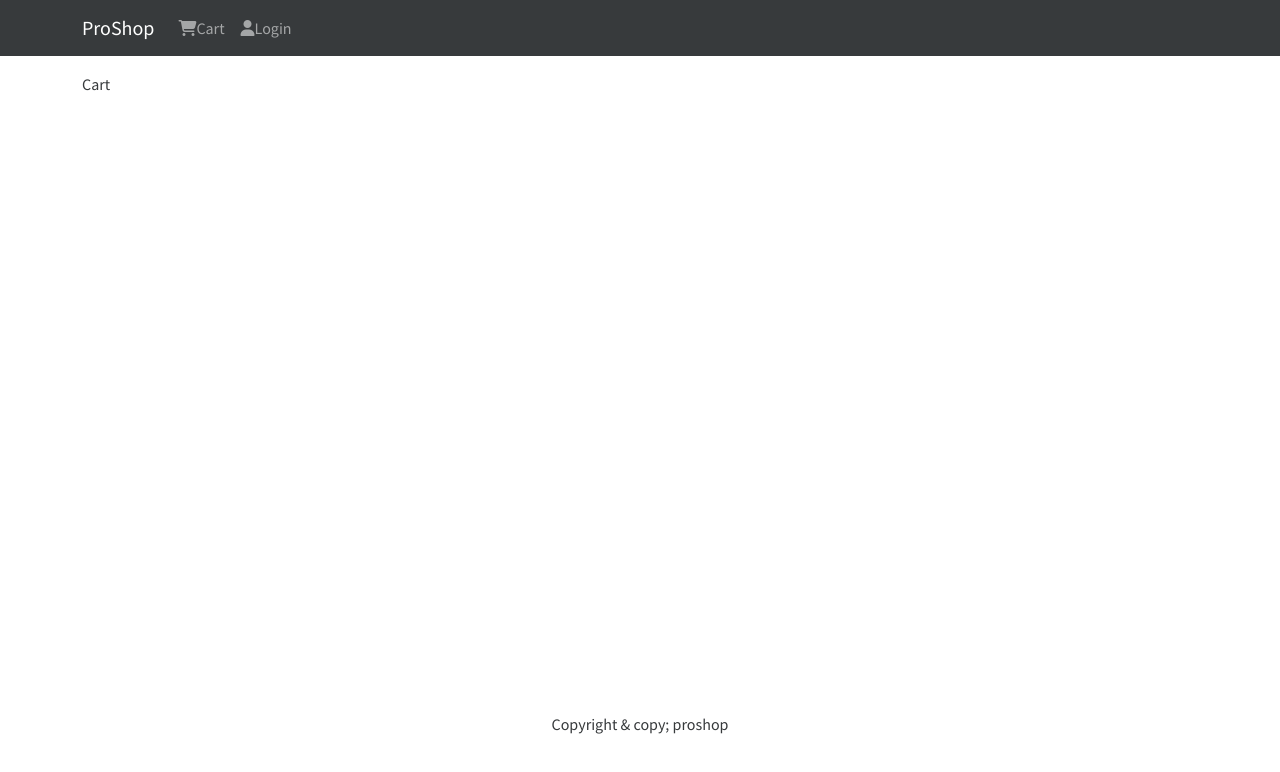
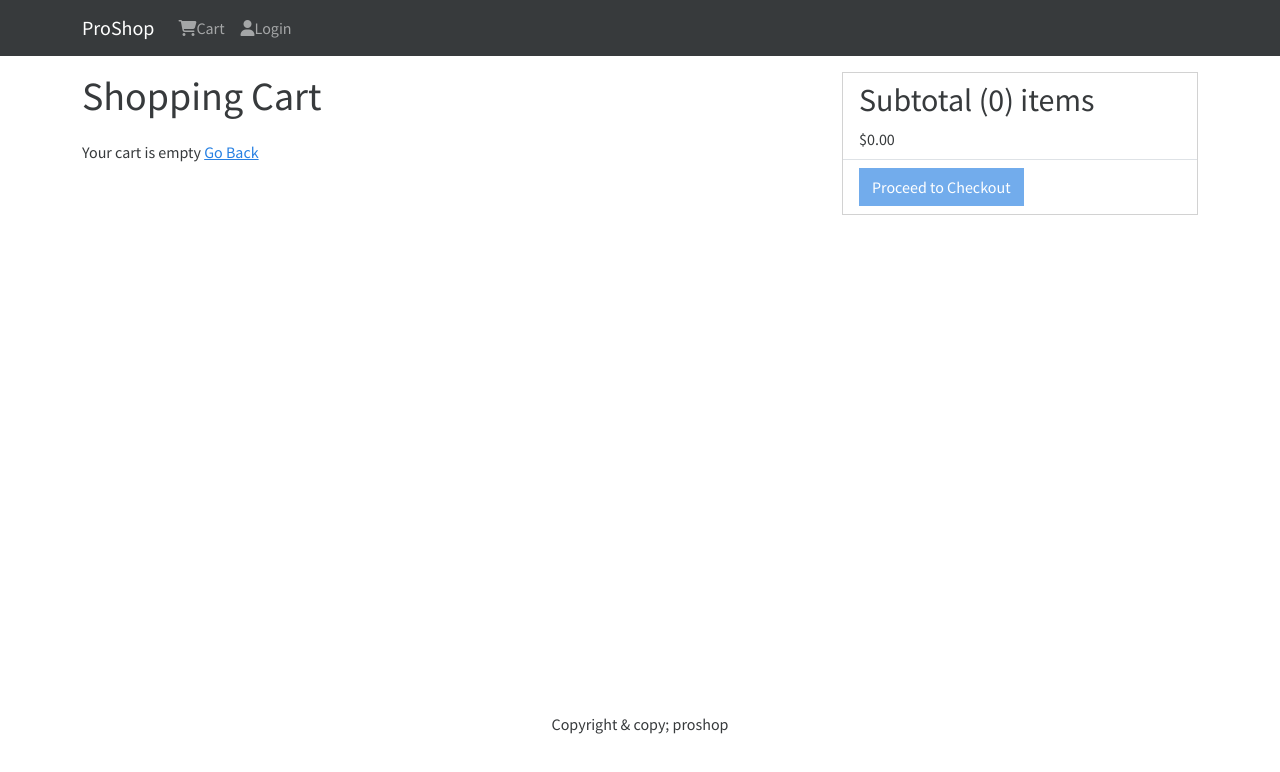
Before and after one commit to tobias-barakaa/eco, a React (Create React App) app in the folder frontend/: page /cart/1 in a window 1280 px wide. Shown: the top 772 px of the page. Built offline with nearby package versions, Linux system fonts and the light colour scheme.

Commit message:
function query

```diff
--- a/frontend/src/screens/CartScreen.js
+++ b/frontend/src/screens/CartScreen.js
@@ -1,7 +1,7 @@
 import React, { useEffect } from 'react'
-import { Button, Col, Form, Row, Image } from 'react-bootstrap'
+import { Button, Col, Form, Row, Image, ListGroup, Card } from 'react-bootstrap'
 import { useDispatch, useSelector } from 'react-redux'
-import { Link, useParams } from 'react-router-dom'
+import { Link, useNavigate, useParams } from 'react-router-dom'
 import Message from '../components/Message'
 import addToCart from '../actions/cartActions'
 import { useLocation } from 'react-router-dom';
@@ -10,43 +10,133 @@
 
 
 const CartScreen = ({match, history}) => {
-    // const {productId} = useParams()
-    // const location = useLocation()
-    // const qty = location.search ? Number(location.search.split('=')[1]) : 1;
+  const navigate = useNavigate()
+  const dispatch = useDispatch()
 
-    // const dispatch = useDispatch()
-
-    // useEffect(() => {
-    //     if(productId) {
-    //         dispatch(cartSuccess(productId, qty));
-    //     }
-    // }, [dispatch, productId, qty]);
-
-    // const cart = useSelector((state)=>state.cart);
-    // console.log(cart)
-    // const {productId} = useParams()
-    // const location = useLocation();
-    // const params = new URLSearchParams(location.search);
-    // const qtyParam = params.get('qty');
-    // const qty = qtyParam ? Number(qtyParam) : 1;
-    // console.log('qty =', qty);
-
-    // const dispatch = useDispatch();
-
-    // useEffect(() => {
-    //     const cartItemsFromStorage = localStorage.getItem('cartItems') ?
-    //       JSON.parse(localStorage.getItem('cartItems')) : [];
-    //     dispatch({ type: 'cart/setItems', payload: cartItemsFromStorage });
-
-    //     if (productId) {
-    //       addToCart(productId, qty);
-    //     }
-    //   }, [dispatch, productId, qty]);
+  const cart = useSelector((state) => state.cart)
+  const { cartItems } = cart
 
     return (
-    <div>
-      Cart
-    </div>
+    <Row>
+
+      <Col md={8}>
+        <h1 style={{ marginBottom: '20px' }}>Shopping Cart</h1>
+        {cartItems.length === 0 ? (
+          <message variant='info'>
+            Your cart is empty <Link to='/'>Go Back</Link>
+          </message>
+        ) : (
+
+          <ListGroup variant='flush'>
+            {cartItems.map(item => (
+              <ListGroup.Item key={item._id}>
+                <Row>
+                  <Col md={2}>
+                    <Image src={item.image} alt={item.name} fluid />
+                  </Col>
+                  <Col md={3}>
+                    <Link to={`/product/${item._id}`}>{item.name}</Link>
+                  </Col>
+                  <Col md={2}>
+                    ${item.price}
+                  </Col>
+                  <Col md={2}>
+                    <Form.Control
+                      as='select'
+                      value={item.qty}
+                      onChange={(e) => dispatch(addToCart(item.product, Number(e.target.value)))}
+                    >
+                      {[...Array(item.countInStock).keys()].map((x) => (
+                        <option key={x + 1} value={x + 1}>
+                          {x + 1}
+                        </option>
+                      ))}
+                    </Form.Control>
+                  </Col>
+                  <Col md={1}>
+                    <Button
+                      type='button'
+                      variant='light'
+                      // onClick={() => removeFromCartHandler(item.product)}
+                    >
+                      <i className='fas fa-trash'></i>
+                    </Button>
+                  </Col>
+                </Row>
+              </ListGroup.Item>
+            ))}
+          </ListGroup>
+        ) }
+      </Col>
+      <Col md={4}>
+        <Card>
+          <ListGroup variant='flush'>
+            <ListGroup.Item>
+              <h2>Subtotal ({cartItems.reduce((acc, item) => acc + item.qty, 0)}) items</h2>
+            ${ cartItems.reduce((acc, item) => acc + item.qty * item.price, 0).toFixed(2)}
+            </ListGroup.Item>
+            <ListGroup.Item>
+              <Button type='button' className='btn-block' disabled={
+                cartItems.length === 0
+              }>
+                Proceed to Checkout
+              </Button>
+            </ListGroup.Item>
+          </ListGroup>
+        </Card>
+        </Col>
+      {/* <Col md={8}>
+        <h1>Shopping Cart</h1>
+        {cartItems.length === 0 ? (
+          <Message variant='info'>
+            Your cart is empty <Link to='/'>Go Back</Link>
+          </Message>
+          ) : (
+            <ListGroup variant='flush'>
+           {
+            cartItems.map(item => (
+              <ListGroup.Item key={item.product}>
+                <Row>
+                  <Col md={2}>
+                    <Image src={item.image} />
+                  </Col>
+                  <Col md={3}>
+                  <Link to={`/product/${item.product}`}>{item.name}</Link>
+                  </Col>
+                  <Col md={2}>
+                    ${item.price}
+                  </Col>
+
+<Col md={3}>
+<Form.Control       as='select'
+                                                value={item.qty}
+                                                onChange={(e) => dispatch(addToCart(item.product, e.target.value))}
+                                            >
+                                                {[...Array(item.countInStock).keys()].map(x => (
+                                                    <option key={x + 1} value={x + 1}>
+                                                        {x + 1}
+                                                    </option>
+                                                ))}
+                                            </Form.Control>
+</Col>
+
+
+                </Row>
+              </ListGroup.Item>
+            ))
+           }
+            </ListGroup>
+          )}
+      </Col>
+      <Col md={4}>
+        <h1>Subtotal</h1>
+        <h2>Items</h2>
+        <h2>Shipping</h2>
+        <h2>Tax</h2>
+        <h2>Total</h2>
+        <Button>Proceed to Checkout</Button>
+      </Col> */}
+    </Row>
   )
 }
 
--- a/frontend/src/screens/ProductScreen.js
+++ b/frontend/src/screens/ProductScreen.js
@@ -1,13 +1,23 @@
 import React, { useState } from 'react';
 import { Col, Row, Image, Button, Card, ListGroup, Form } from 'react-bootstrap';
-import { Link, useParams } from 'react-router-dom';
+import { Link, useNavigate, useParams } from 'react-router-dom';
 import Rating from '../components/Rating';
 import { useGetProductDetailsQuery } from '../slices/productApiSlice';
+import { addToCart } from '../slices/cartSlice';
+import { useDispatch } from 'react-redux';
+
 
 const ProductScreen = () => {
     const [qty, setQty] = useState(1);
     const { id: productId } = useParams();
+    const dispatch = useDispatch()
+    const navigate = useNavigate()
     const { data: product } = useGetProductDetailsQuery(productId);
+
+    const addToCartHandler = () => {
+      dispatch( addToCart ({ ...product, qty}))
+      navigate(`/cart/${productId}?qty=${qty}`);
+    }
 
     if (!product) {
         return <div>Loading...</div>; // Add loading indicator while data is being fetched
@@ -88,7 +98,7 @@
 
                             <ListGroup.Item>
                                 <Button
-                                    // onClick={addToCartHandler}
+                                    onClick={addToCartHandler}
                                     className='btn-block' type='button'
                                     disabled={product.countInStock === 0}
                                 >
--- /dev/null
+++ b/frontend/src/slices/cartSlice.js
@@ -0,0 +1,46 @@
+import { createSlice } from "@reduxjs/toolkit";
+
+const initialState = localStorage.getItem('cart') ? JSON.parse
+(localStorage.getItem('cart')) : { cartItems: [] };
+
+const addDecimals = (num) => {
+    return Math.round((num * 100) / 100).toFixed(2);
+}
+
+const cartSlice = createSlice({
+    name: 'cart',
+    initialState,
+    reducers: {
+        addToCart: (state, action) => {
+    const item = action.payload;
+    const existItem = state.cartItems.find((x) => x._id === item._id);
+    if (existItem) {
+        state.cartItems = state.cartItems.map((x) => x._id ===
+        existItem._id ? item : x);
+
+        } else {
+            state.cartItems = [...state.cartItems, item];
+        }
+        // calculate item price
+
+        state.itemsPrice = addDecimals(state.cartItems.reduce((acc, item) => acc + item.price * item.qty, 0));
+
+        // calculate shipping price
+        state.shippingPrice = addDecimals(state.itemsPrice > 100 ? 0 : 10);
+        // calculate tax price
+        state.taxPrice = addDecimals(Number((0.15 * state.itemsPrice).toFixed(2)));
+        // calculate tatoal price
+        state.totalPrice = (
+            Number(state.itemsPrice) +
+            Number(state.shippingPrice) +
+            Number(state.taxPrice)).toFixed(2);
+
+        localStorage.setItem('cart', JSON.stringify(state));
+
+    }
+    }
+});
+
+export const { addToCart } = cartSlice.actions;
+
+export default cartSlice.reducer;
--- a/frontend/src/store.js
+++ b/frontend/src/store.js
@@ -4,6 +4,7 @@
 import cartReducers from './reducers/cartReducers';
 import { setupListeners } from "@reduxjs/toolkit/query/react";
 import { apiSlice } from './slices/apiSlice';
+import cartSliceReducer from './slices/cartSlice';
 
 
 
@@ -14,6 +15,7 @@
 const store = configureStore({
     reducer: {
         [apiSlice.reducerPath]: apiSlice.reducer,
+        cart: cartSliceReducer,
         // productList: productListReducer,
         // productDetails: productDetails,
         // cart: cartReducers
```
